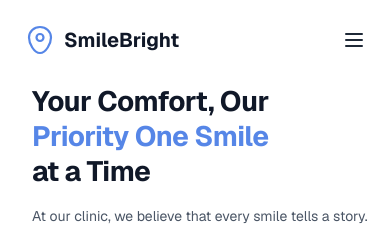
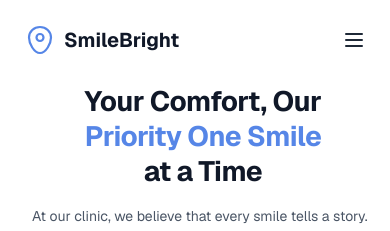
Before and after one commit to faridrazza/retail-dental, a Next.js app: page / in a window 390 px wide. Shown: the top 231 px of the page. Built offline with nearby package versions, Linux system fonts and the light colour scheme.

Commit message:
making hero secion resposive try

```diff
--- a/components/smileBright-hero.tsx
+++ b/components/smileBright-hero.tsx
@@ -12,7 +12,7 @@ export default function SmileBrightHero() {
         <div className="grid grid-cols-1 lg:grid-cols-2 items-center gap-4 md:gap-0">
           {/* Left Content */}
           <div className="space-y-4 md:space-y-5 pl-4 md:pl-16 -mt-2 md:-mt-8" style={{maxWidth: '540px'}}>
-            <h1 className="font-bold text-gray-900 leading-tight text-[28px] sm:text-[32px] md:text-[38px] tracking-[-0.02em]">
+            <h1 className="font-bold text-gray-900 leading-tight text-[28px] sm:text-[32px] md:text-[38px] tracking-[-0.02em] text-center md:text-left">
               Your Comfort, Our<br />
               <span className="text-[#5686E7]">Priority One Smile</span><br />
               <span>at a Time</span>
```
